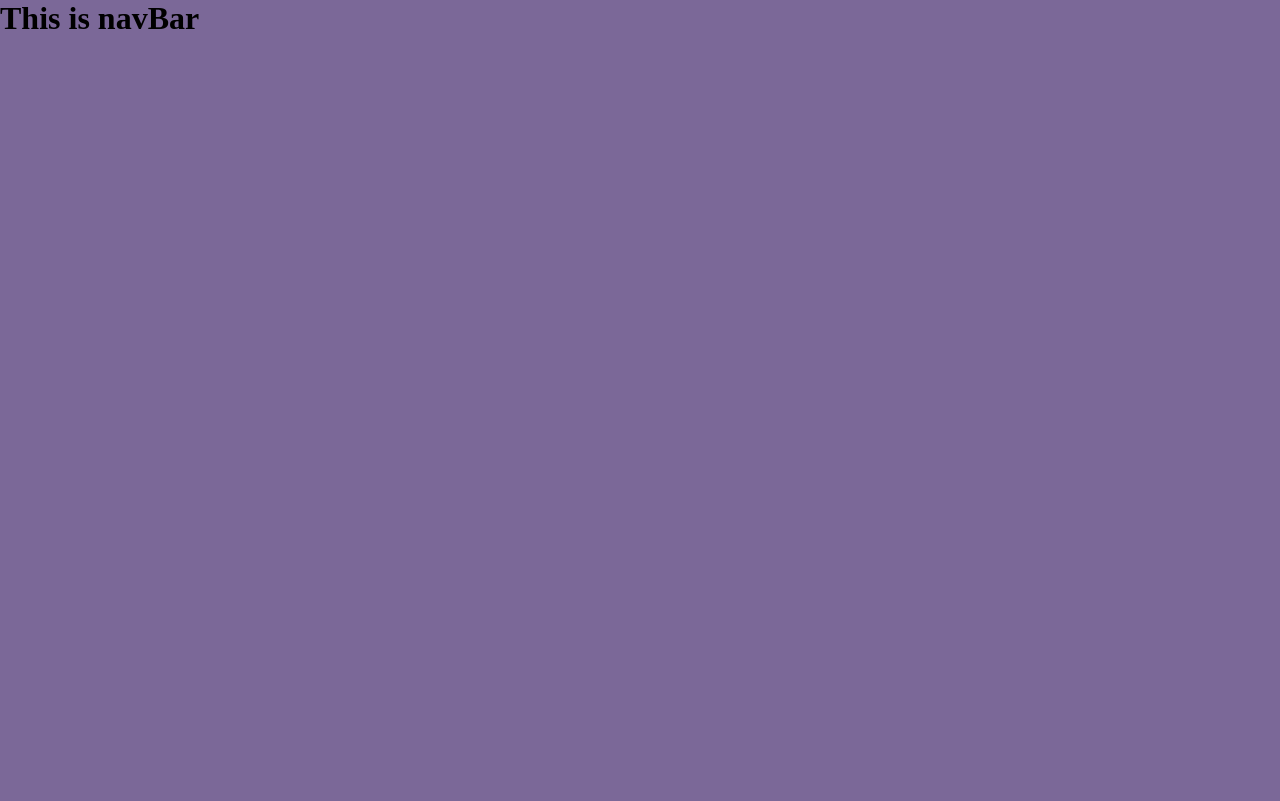
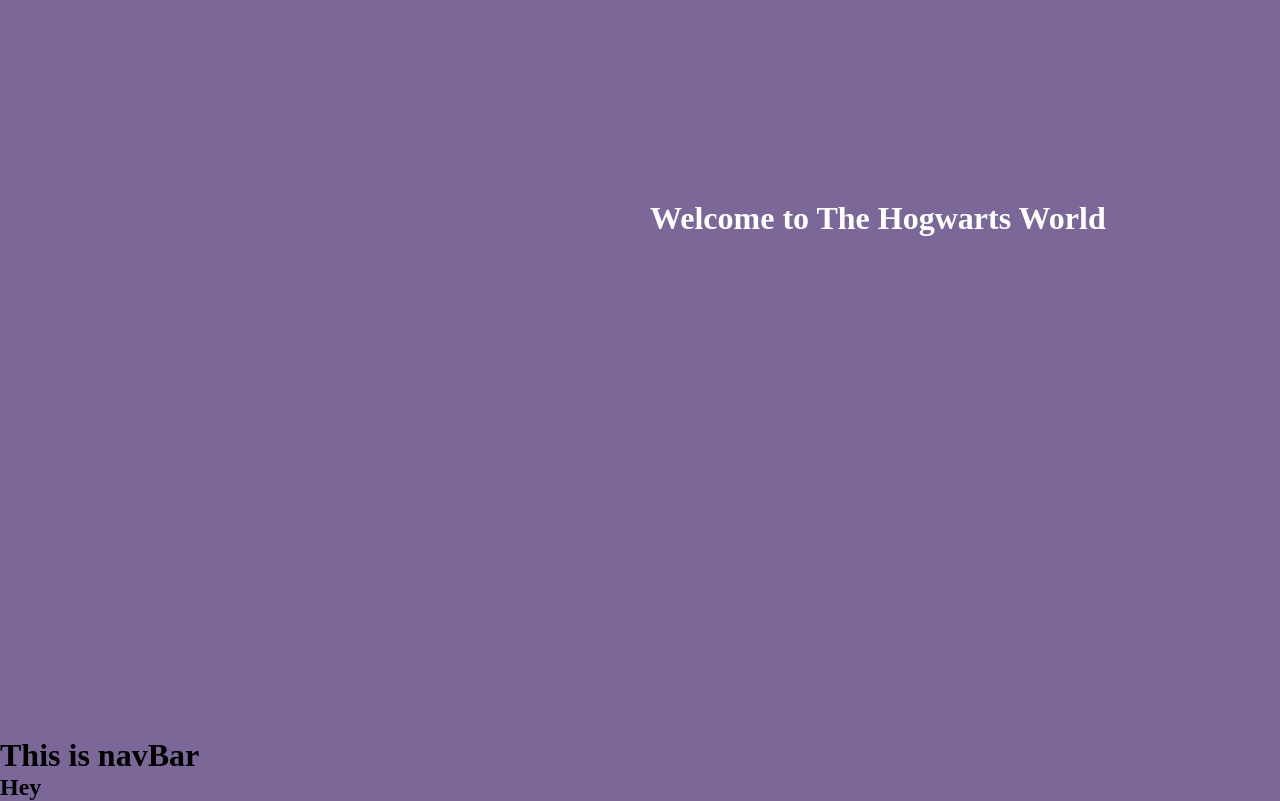
Before and after one commit to MariiaIngersoll/Hogwarts-characters-phase2, a React (Create React App) app: page / in a window 1280 px wide. Built offline with nearby package versions, Linux system fonts and the light colour scheme; data requests are answered from the project's data file.

Commit message:
added fetch and was able to console log characters

```diff
--- a/src/App.js
+++ b/src/App.js
@@ -1,5 +1,5 @@
-import React from "react";
-import { Route, Routes } from "react-router-dom";
+import React , { setState, useEffect, useState } from "react";
+import { Route, Routes, useSearchParams } from "react-router-dom";
 import AllCharacters from "./AllCharacters";
 import HogwartsHouses from "./HogwartsHouses"
 import NavBar from "./NavBar"
@@ -9,12 +9,22 @@
 
 function App() {
 
+  const [characters, setCharacters] = useState([]);
+
+  useEffect(() => {
+    fetch("http://localhost:4000/characters")
+    .then((r) => r.json())
+    .then(data => setCharacters(data))
+  })
+
   return (
-    <div>
-
-     <Routes>
-      <Route exact path="/" element={<NavBar />} />
-      <Route path="/houses" element={<HogwartsHouses />} />
+    <div >
+      <header className="header">
+        <h1>Welcome to The Hogwarts World</h1>
+      </header>
+       <NavBar />
+       <Routes>
+      <Route path="/" element={<HogwartsHouses />} />
       <Route path="/characters" element={<AllCharacters />} />
 
      </Routes>
```
